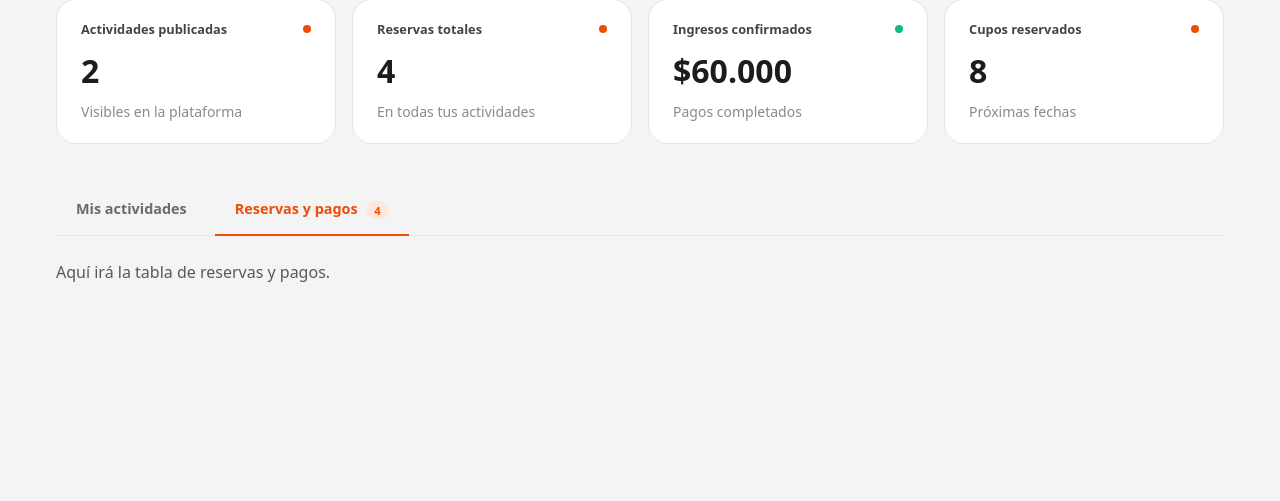
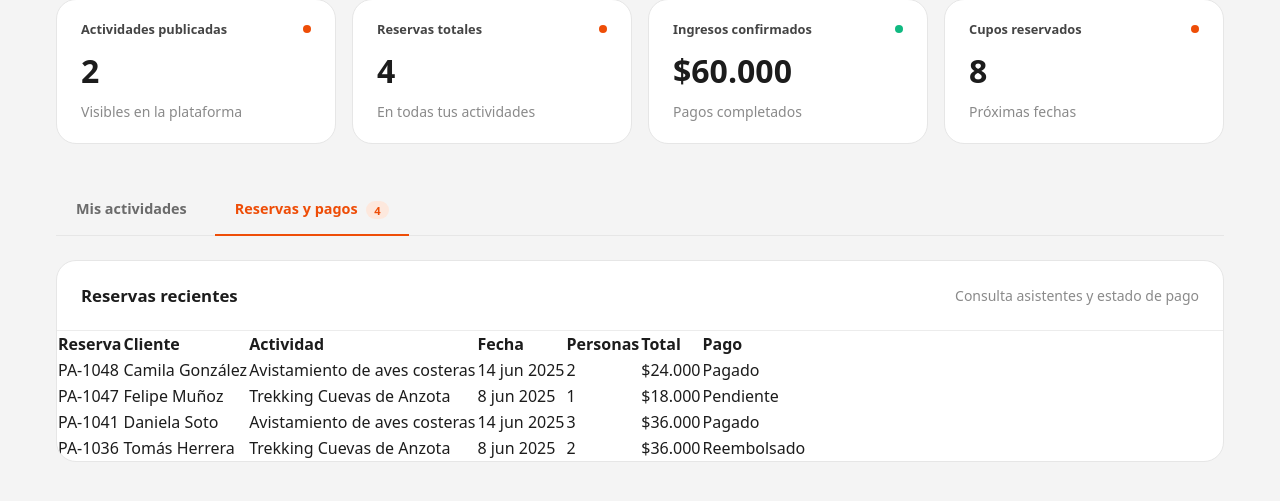
Before and after one commit to NightSS-01/PanoramasArica, a Django app: page /proveedor/ in a window 1280 px wide, after a click that opens the changed part. Shown: the part 254-755 px from the top of the page. Run offline with Django 5.2, Linux system fonts and the light colour scheme.

Commit message:
feat: Agregado seccion de reservas y pagos

```diff
--- a/PanoramasArica/actividades/templates/actividades/panel.html
+++ b/PanoramasArica/actividades/templates/actividades/panel.html
@@ -133,7 +133,66 @@
     </div>
 
     <div class="tab-pane fade" id="pane-reservas" role="tabpanel">
-      <p class="text-muted">Aquí irá la tabla de reservas y pagos.</p>
+      <section class="lista-card">
+        <div class="lista-card__cabecera lista-card__cabecera--columna">
+          <h2 class="lista-card__titulo">Reservas recientes</h2>
+          <small>Consulta asistentes y estado de pago</small>
+        </div>
+
+        <div class="tabla-scroll">
+          <table class="tabla-reservas">
+            <thead>
+              <tr>
+                <th>Reserva</th>
+                <th>Cliente</th>
+                <th>Actividad</th>
+                <th>Fecha</th>
+                <th>Personas</th>
+                <th>Total</th>
+                <th>Pago</th>
+              </tr>
+            </thead>
+            <tbody>
+              <tr>
+                <td class="tabla-reservas__codigo">PA-1048</td>
+                <td class="tabla-reservas__cliente">Camila González</td>
+                <td class="tabla-reservas__suave">Avistamiento de aves costeras</td>
+                <td class="tabla-reservas__suave">14 jun 2025</td>
+                <td class="tabla-reservas__suave">2</td>
+                <td class="tabla-reservas__total">$24.000</td>
+                <td><span class="pago pago--pagado">Pagado</span></td>
+              </tr>
+              <tr>
+                <td class="tabla-reservas__codigo">PA-1047</td>
+                <td class="tabla-reservas__cliente">Felipe Muñoz</td>
+                <td class="tabla-reservas__suave">Trekking Cuevas de Anzota</td>
+                <td class="tabla-reservas__suave">8 jun 2025</td>
+                <td class="tabla-reservas__suave">1</td>
+                <td class="tabla-reservas__total">$18.000</td>
+                <td><span class="pago pago--pendiente">Pendiente</span></td>
+              </tr>
+              <tr>
+                <td class="tabla-reservas__codigo">PA-1041</td>
+                <td class="tabla-reservas__cliente">Daniela Soto</td>
+                <td class="tabla-reservas__suave">Avistamiento de aves costeras</td>
+                <td class="tabla-reservas__suave">14 jun 2025</td>
+                <td class="tabla-reservas__suave">3</td>
+                <td class="tabla-reservas__total">$36.000</td>
+                <td><span class="pago pago--pagado">Pagado</span></td>
+              </tr>
+              <tr>
+                <td class="tabla-reservas__codigo">PA-1036</td>
+                <td class="tabla-reservas__cliente">Tomás Herrera</td>
+                <td class="tabla-reservas__suave">Trekking Cuevas de Anzota</td>
+                <td class="tabla-reservas__suave">8 jun 2025</td>
+                <td class="tabla-reservas__suave">2</td>
+                <td class="tabla-reservas__total">$36.000</td>
+                <td><span class="pago pago--reembolsado">Reembolsado</span></td>
+              </tr>
+            </tbody>
+          </table>
+        </div>
+      </section>
     </div>
   </div>
 
```
